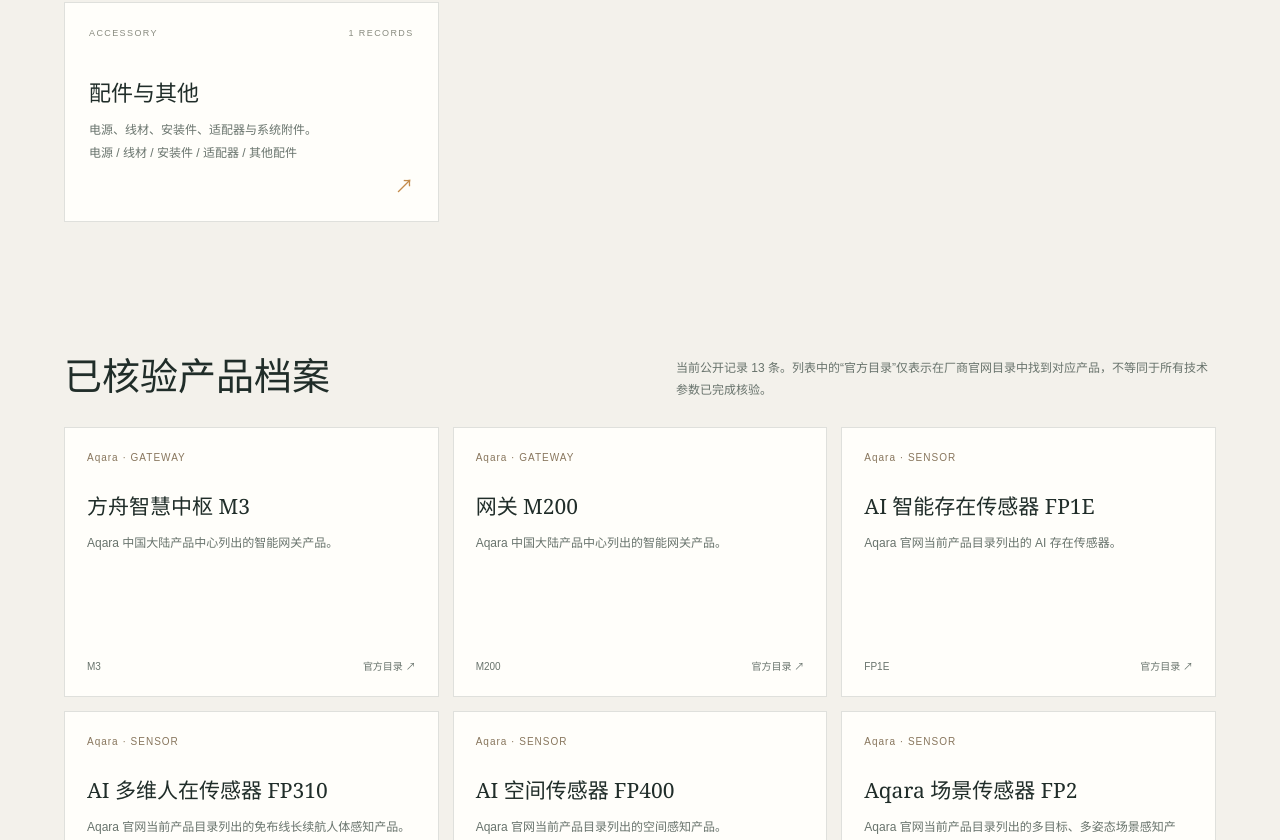
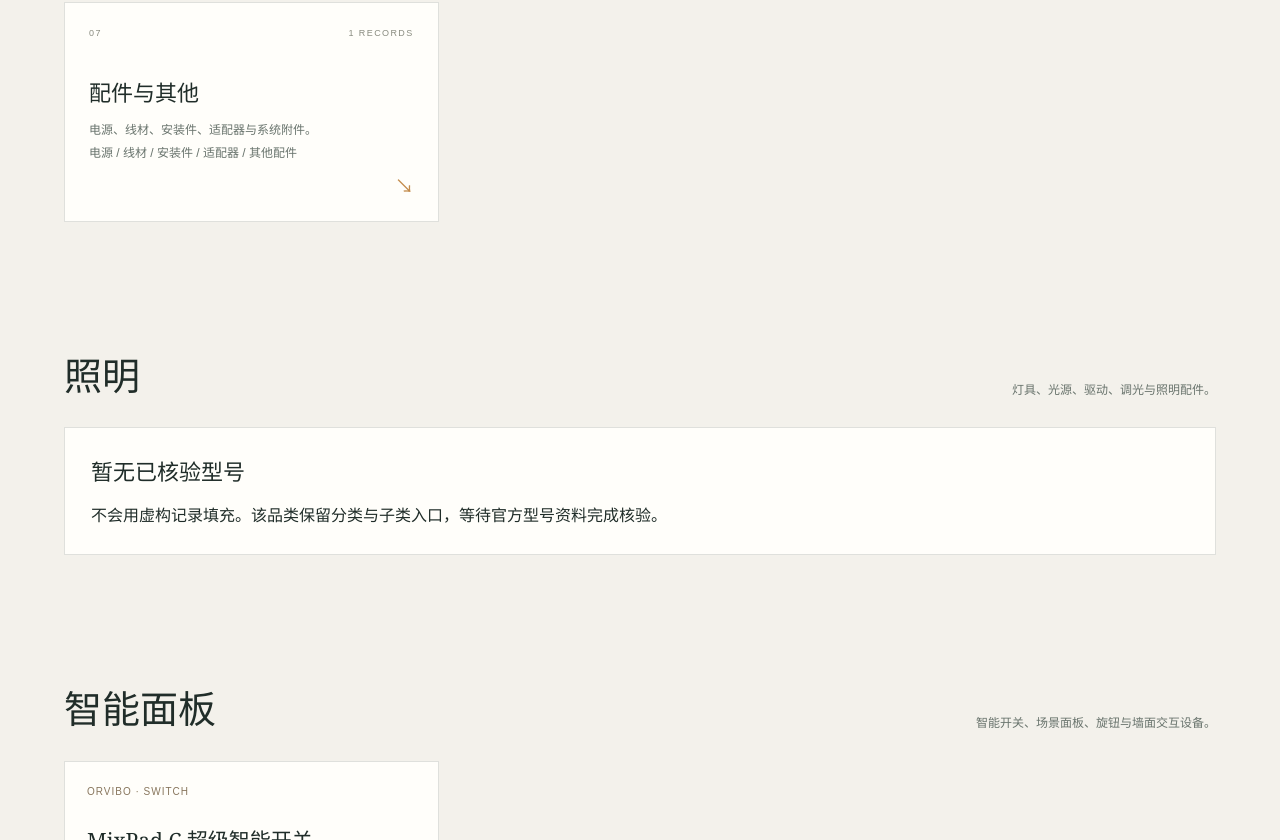
Before and after one commit to yimingwenhua69/yiming-smart-home, a Next.js app: page /products in a window 1280 px wide. Shown: the part 1040-1880 px from the top of the page. Built offline with nearby package versions, Linux system fonts and the light colour scheme.

Commit message:
feat(products): group product catalog by category

```diff
--- a/src/app/products/page.tsx
+++ b/src/app/products/page.tsx
@@ -5,36 +5,22 @@ import { categories, getManufacturerById, products, sources } from "@/data/catal
 
 export const metadata: Metadata = { title: "产品知识库", description: "按品类浏览真实可追溯的智能家居产品型号与技术资料。" };
 
-export default async function ProductsPage({ searchParams }: { searchParams: Promise<{ category?: string }> }) {
-  const { category: selectedCategory } = await searchParams;
-  const visibleProducts = selectedCategory ? products.filter((product) => product.categoryId === selectedCategory) : products;
-  return (
-    <PageFrame eyebrow="PRODUCT KNOWLEDGE / CATALOG" title="智能家居产品全景矩阵。" description="以产品型号和来源证据为核心，不展示虚构商品卡片、不填充猜测参数、不提供过期价格。">
+export default function ProductsPage() {
+  return <PageFrame eyebrow="PRODUCT KNOWLEDGE / CATALOG" title="智能家居产品全景矩阵。" description="以产品型号和来源证据为核心，不展示虚构商品卡片、不填充猜测参数、不提供过期价格。">
     <section className="content-section">
       <div className="section-heading"><h2>产品分类</h2><p>选择品类查看已建档型号。每个产品记录都关联厂商来源与最近核验日期。</p></div>
-        <div className="knowledge-grid">
-          {categories.map((item) => <Link className="knowledge-card" href={"/products/?category=" + item.id} key={item.id}><div className="card-top"><span>{item.id.toUpperCase()}</span><span>{products.filter((p) => p.categoryId === item.id).length} RECORDS</span></div><h2>{item.name}</h2><p>{item.description}</p><p>{item.subcategories.join(" / ")}</p><span className="card-arrow">↗</span></Link>)}
-        </div>
+      <div className="knowledge-grid">{categories.map((item,index)=><a className="knowledge-card" href={"#"+item.id} key={item.id}><div className="card-top"><span>{String(index+1).padStart(2,"0")}</span><span>{products.filter((p)=>p.categoryId===item.id).length} RECORDS</span></div><h2>{item.name}</h2><p>{item.description}</p><p>{item.subcategories.join(" / ")}</p><span className="card-arrow">↘</span></a>)}</div>
     </section>
-      <section className="content-section">
-        <div className="section-heading"><h2>{selectedCategory ? (categories.find((c) => c.id === selectedCategory)?.name ?? "产品") : "已核验产品档案"}</h2><p>当前公开记录 {visibleProducts.length} 条。列表中的“官方目录”仅表示在厂商官网目录中找到对应产品，不等同于所有技术参数已完成核验。</p></div>
-        {visibleProducts.length ? <div className="product-grid">
-          {visibleProducts.map((product) => {
-            const manufacturer = getManufacturerById(product.manufacturerId);
-            return <Link href={"/products/" + product.slug + "/"} className="product-card" key={product.id}>
-              <span className="product-meta">{manufacturer?.englishName} · {product.categoryId.toUpperCase()}</span>
-              <h2>{product.name}</h2><p>{product.summary}</p>
-              <div className="product-foot"><span>{product.model ?? "型号待核实"}</span><span>{product.verificationStatus === "official-specification" ? "官方参数" : "官方目录"} ↗</span></div>
-            </Link>;
-          })}
-        </div> : <div className="panel"><h2>该分类暂无已核验型号</h2><p>不会用虚构记录填充。可先查看厂商官方目录与分类资料。</p></div>}
-      </section>
+    {categories.map((category)=><section className="content-section" id={category.id} key={category.id}>
+      <div className="section-heading"><h2>{category.name}</h2><p>{category.description}</p></div>
+      {products.some((product)=>product.categoryId===category.id) ? <div className="product-grid">{products.filter((product)=>product.categoryId===category.id).map((product)=>{
+        const manufacturer=getManufacturerById(product.manufacturerId);
+        return <Link href={"/products/"+product.slug+"/"} className="product-card" key={product.id}><span className="product-meta">{manufacturer?.englishName} · {category.id.toUpperCase()}</span><h2>{product.name}</h2><p>{product.summary}</p><div className="product-foot"><span>{product.model??"型号待核实"}</span><span>{product.verificationStatus==="official-specification"?"官方参数":"官方目录"} ↗</span></div></Link>;
+      })}</div> : <div className="panel"><h2>暂无已核验型号</h2><p>不会用虚构记录填充。该品类保留分类与子类入口，等待官方型号资料完成核验。</p></div>}
+    </section>)}
     <section className="content-section">
       <div className="notice">价格字段当前统一为空：厂商页面价格、促销价和渠道价会随时间变化，只有带地区、渠道、采集时间和有效期的报价才会进入价格研究，不作为产品固有规格。</div>
-        <div className="source-list" style={{ marginTop: 24 }}>
-          {sources.filter((source) => source.sourceType === "official-product-catalog").map((source) => <div className="source-item" key={source.id}><div><strong>{source.title}</strong><p>{source.publisher} · 核验日期 {source.checkedAt}</p></div><a href={source.url} target="_blank" rel="noreferrer">官方来源 ↗</a></div>)}
-        </div>
+      <div className="source-list" style={{marginTop:24}}>{sources.filter((source)=>source.sourceType==="official-product-catalog").map((source)=><div className="source-item" key={source.id}><div><strong>{source.title}</strong><p>{source.publisher} · 核验日期 {source.checkedAt}</p></div><a href={source.url} target="_blank" rel="noreferrer">官方来源 ↗</a></div>)}</div>
     </section>
-    </PageFrame>
-  );
+  </PageFrame>;
 }
```
Lines whose indentation alone changed are shown as unchanged.
